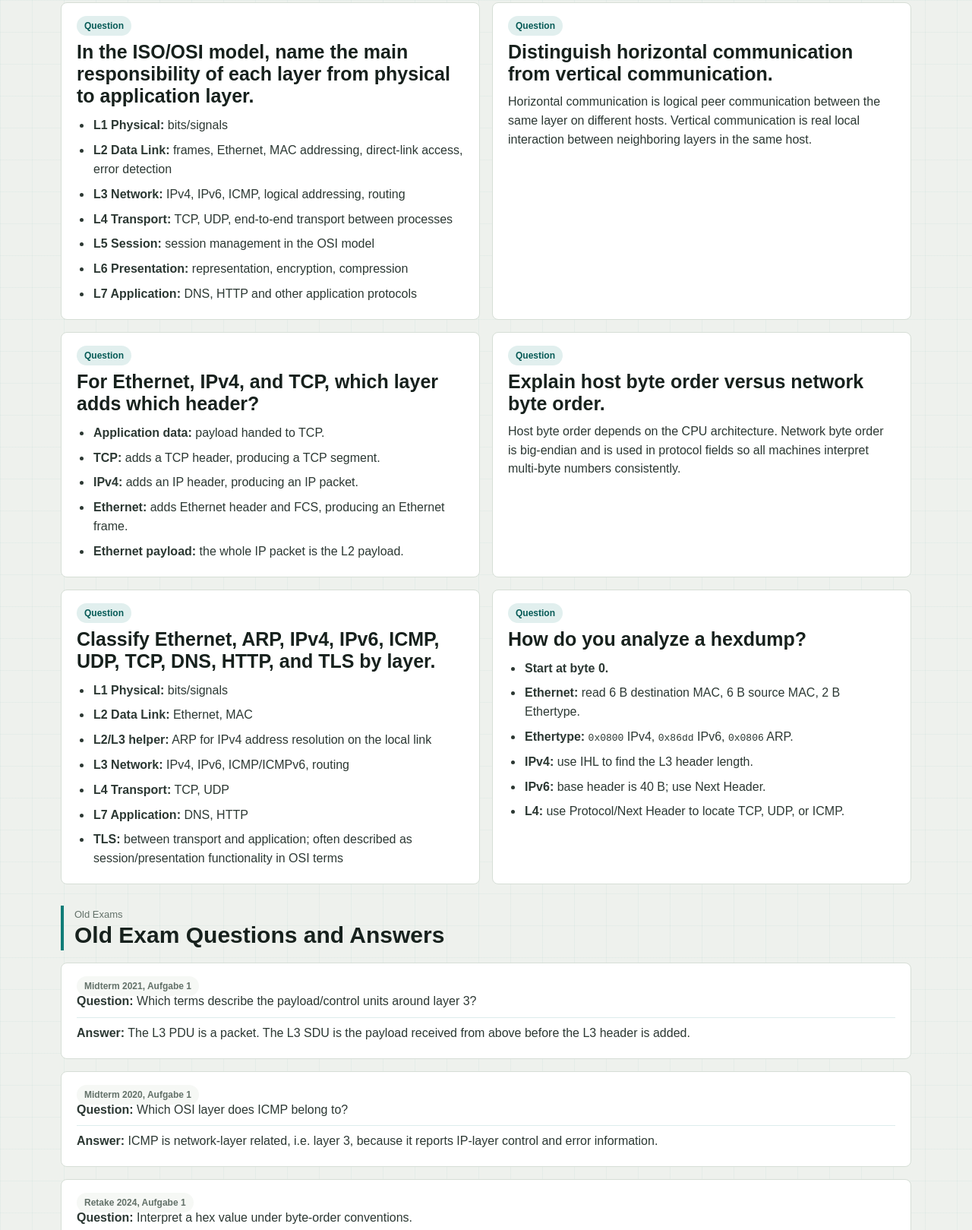
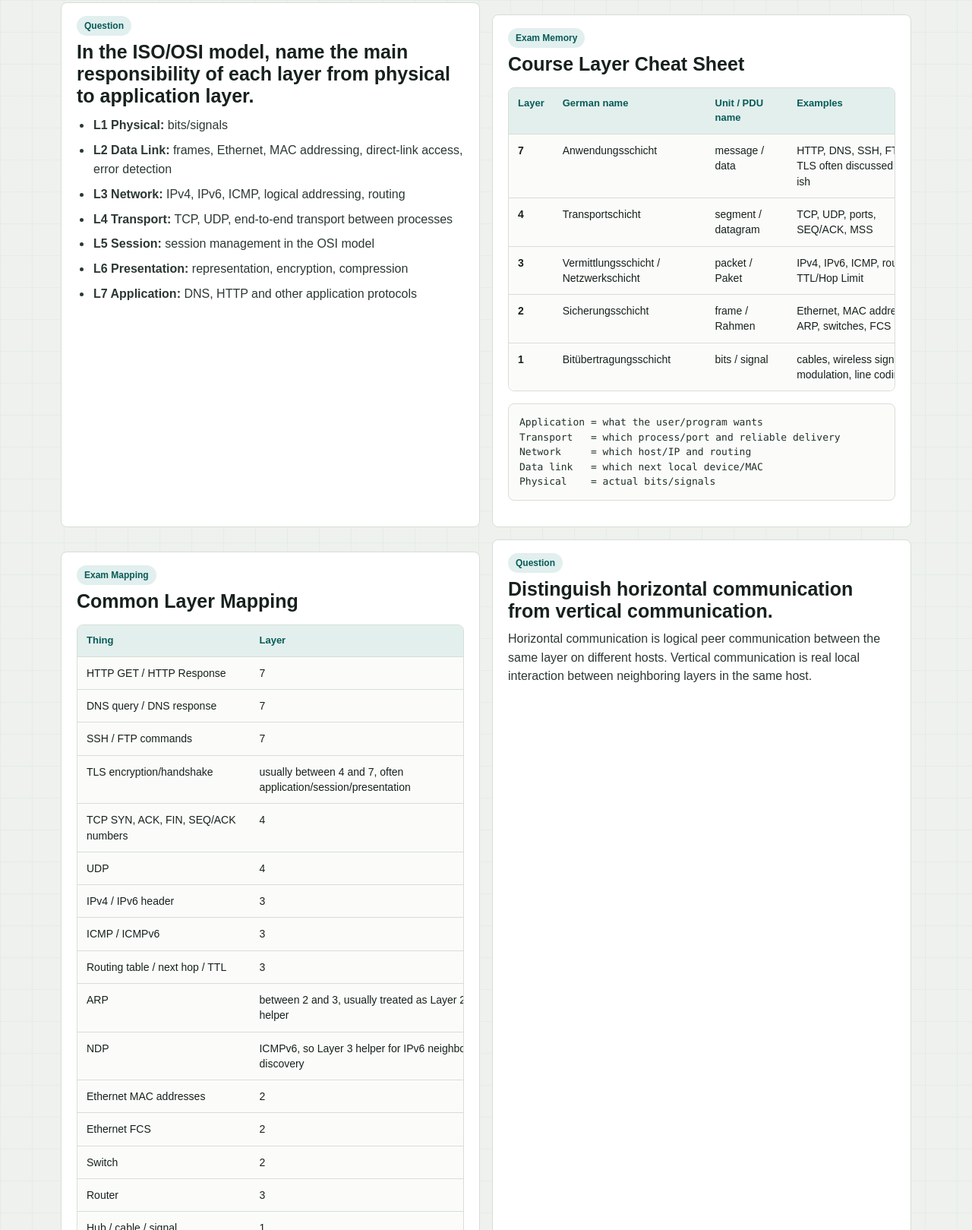
Before and after one commit to BanAdi/grnvs-mcq-practice, a plain HTML site: page notes-all.html in a window 1280 px wide. Shown: the part 5880-7499 px from the top of the page at 76% size. Drawn offline with Linux system fonts and the light colour scheme.

Commit message:
Add layer cheat sheet tables

```diff
--- a/notes-all.html
+++ b/notes-all.html
@@ -5,7 +5,7 @@
     <meta name="viewport" content="width=device-width, initial-scale=1" />
     <title>All GRNVS Notes</title>
     <meta name="description" content="All GRNVS notes on one searchable page." />
-    <link rel="stylesheet" href="./styles.css?v=15" />
+    <link rel="stylesheet" href="./styles.css?v=16" />
   </head>
   <body>
     <main class="notes-shell">
@@ -384,6 +384,64 @@ Modern real-life address looks random:
 <li><strong>L6 Presentation:</strong> representation, encryption, compression</li>
 <li><strong>L7 Application:</strong> DNS, HTTP and other application protocols</li>
 </ul>
+</article>
+<article class="note-card wide"><span class="pill">Exam Memory</span>
+<h2>Course Layer Cheat Sheet</h2>
+<div class="table-wrap">
+<table class="notes-table compact-table">
+<thead>
+<tr>
+<th>Layer</th>
+<th>German name</th>
+<th>Unit / PDU name</th>
+<th>Examples</th>
+</tr>
+</thead>
+<tbody>
+<tr><td><strong>7</strong></td><td>Anwendungsschicht</td><td>message / data</td><td>HTTP, DNS, SSH, FTP, TLS often discussed here-ish</td></tr>
+<tr><td><strong>4</strong></td><td>Transportschicht</td><td>segment / datagram</td><td>TCP, UDP, ports, SEQ/ACK, MSS</td></tr>
+<tr><td><strong>3</strong></td><td>Vermittlungsschicht / Netzwerkschicht</td><td>packet / Paket</td><td>IPv4, IPv6, ICMP, routing, TTL/Hop Limit</td></tr>
+<tr><td><strong>2</strong></td><td>Sicherungsschicht</td><td>frame / Rahmen</td><td>Ethernet, MAC addresses, ARP, switches, FCS</td></tr>
+<tr><td><strong>1</strong></td><td>Bitübertragungsschicht</td><td>bits / signal</td><td>cables, wireless signal, modulation, line coding</td></tr>
+</tbody>
+</table>
+</div>
+<pre class="note-code">Application = what the user/program wants
+Transport   = which process/port and reliable delivery
+Network     = which host/IP and routing
+Data link   = which next local device/MAC
+Physical    = actual bits/signals</pre>
+</article>
+<article class="note-card wide"><span class="pill">Exam Mapping</span>
+<h2>Common Layer Mapping</h2>
+<div class="table-wrap">
+<table class="notes-table compact-table">
+<thead>
+<tr>
+<th>Thing</th>
+<th>Layer</th>
+</tr>
+</thead>
+<tbody>
+<tr><td>HTTP GET / HTTP Response</td><td>7</td></tr>
+<tr><td>DNS query / DNS response</td><td>7</td></tr>
+<tr><td>SSH / FTP commands</td><td>7</td></tr>
+<tr><td>TLS encryption/handshake</td><td>usually between 4 and 7, often application/session/presentation</td></tr>
+<tr><td>TCP SYN, ACK, FIN, SEQ/ACK numbers</td><td>4</td></tr>
+<tr><td>UDP</td><td>4</td></tr>
+<tr><td>IPv4 / IPv6 header</td><td>3</td></tr>
+<tr><td>ICMP / ICMPv6</td><td>3</td></tr>
+<tr><td>Routing table / next hop / TTL</td><td>3</td></tr>
+<tr><td>ARP</td><td>between 2 and 3, usually treated as Layer 2 helper</td></tr>
+<tr><td>NDP</td><td>ICMPv6, so Layer 3 helper for IPv6 neighbor discovery</td></tr>
+<tr><td>Ethernet MAC addresses</td><td>2</td></tr>
+<tr><td>Ethernet FCS</td><td>2</td></tr>
+<tr><td>Switch</td><td>2</td></tr>
+<tr><td>Router</td><td>3</td></tr>
+<tr><td>Hub / cable / signal</td><td>1</td></tr>
+</tbody>
+</table>
+</div>
 </article>
 <article class="note-card"><span class="pill">Question</span>
 <h2>Distinguish horizontal communication from vertical communication.</h2>
```
Also changed, not shown: index.html (+1 -1 lines), notes-coding.html (+1 -1 lines), notes-datalink-theory.html (+1 -1 lines), notes-ipv6.html (+1 -1 lines), notes-layers.html (+59 -1 lines), notes-network-theory.html (+1 -1 lines), notes-paper-checklist.html (+1 -1 lines), notes-physical-theory.html (+1 -1 lines), notes-transport-application.html (+1 -1 lines), notes.html (+1 -1 lines).
